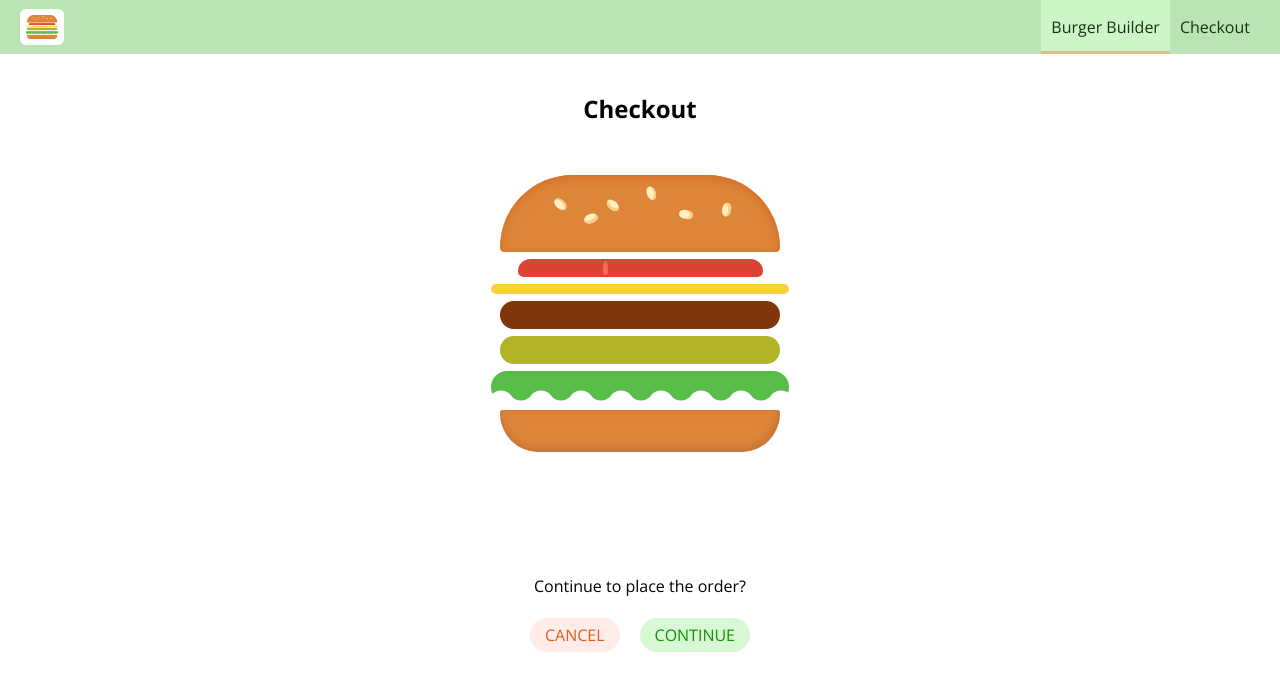
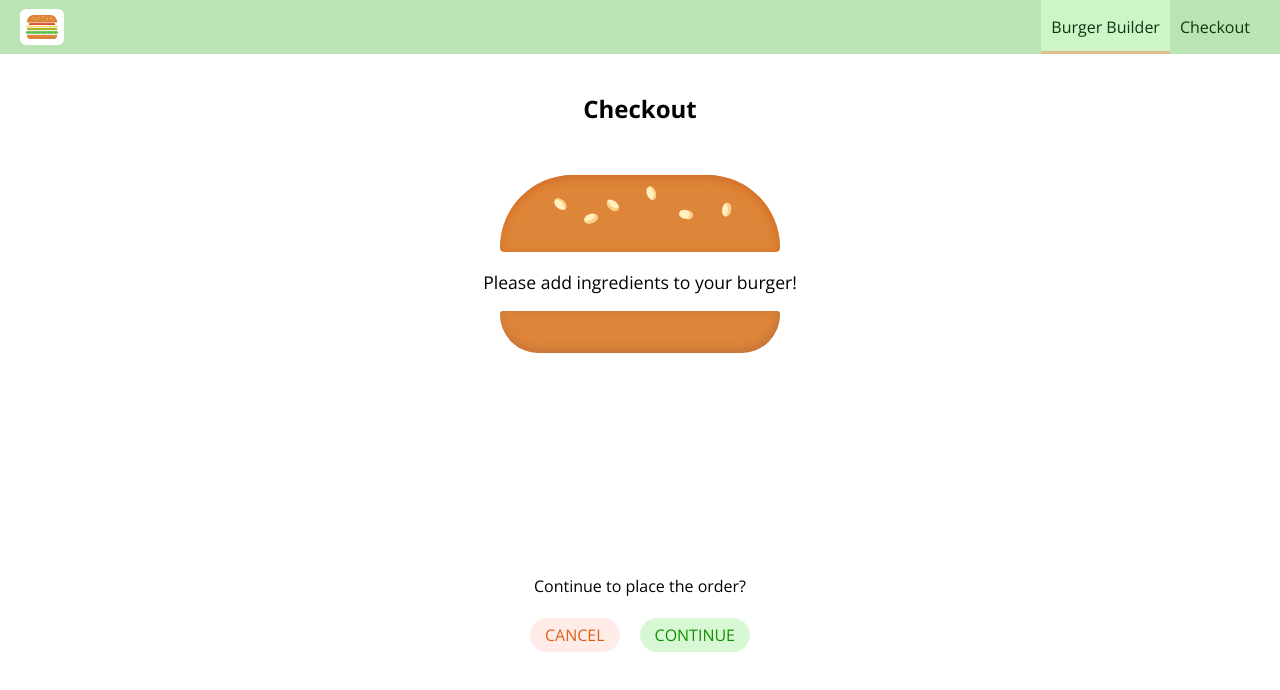
Before and after one commit to khoathy/burger-app, a React app: page /checkout in a window 1280 px wide. Shown: the top 690 px of the page. Built offline with nearby package versions, Linux system fonts and the light colour scheme.

Commit message:
feat: pass ingredients via query params

```diff
--- a/src/containers/Checkout/Checkout.js
+++ b/src/containers/Checkout/Checkout.js
@@ -10,6 +10,16 @@ class Checkout extends Component {
             vegan: 1,
             salad: 1,
         }
+    }
+
+    //pass ingredients via query params
+    componentDidMount(){
+        const query = new URLSearchParams(this.props.location.search);
+        const ingredients = {};
+        for (let param of query.entries()) {
+            ingredients[param[0]] = +param[1];
+        }
+        this.setState({ingredients: ingredients});
     }
 
     checkoutCancelHandler = () => {
```
